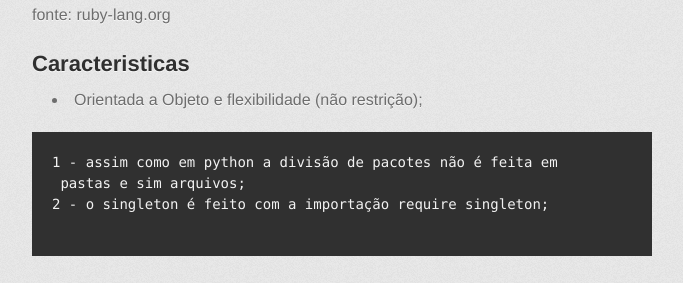
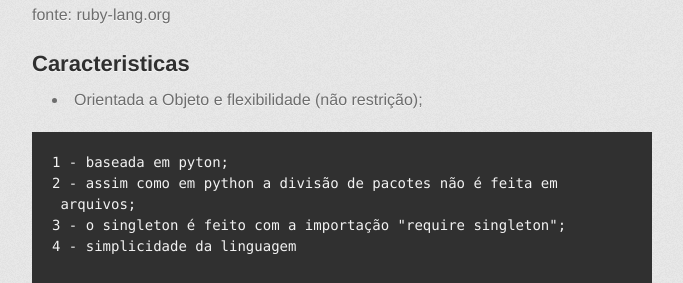
Before and after one commit to lincollnjr/Agenda, a plain HTML site: page index.html in a window 1280 px wide. Shown: the part 824-1107 px from the top of the page, without its empty margins (298-981 px from the left). Drawn offline with Linux system fonts and the light colour scheme; a web font is replaced by a local one.

```diff
--- a/index.html
+++ b/index.html
@@ -52,9 +52,11 @@
 
 <ul>
 <li>Orientada a Objeto e flexibilidade (não restrição);</li>
-</ul><pre><code>1 - assim como em python a divisão de pacotes não é feita em
- pastas e sim arquivos;
-2 - o singleton é feito com a importação require singleton;
+</ul><pre><code>1 - baseada em pyton;
+2 - assim como em python a divisão de pacotes não é feita em
+ arquivos;
+3 - o singleton é feito com a importação "require singleton";
+4 - simplicidade da linguagem
 
 </code></pre>
 
```
Also changed, not shown: params.json (+1 -1 lines).
